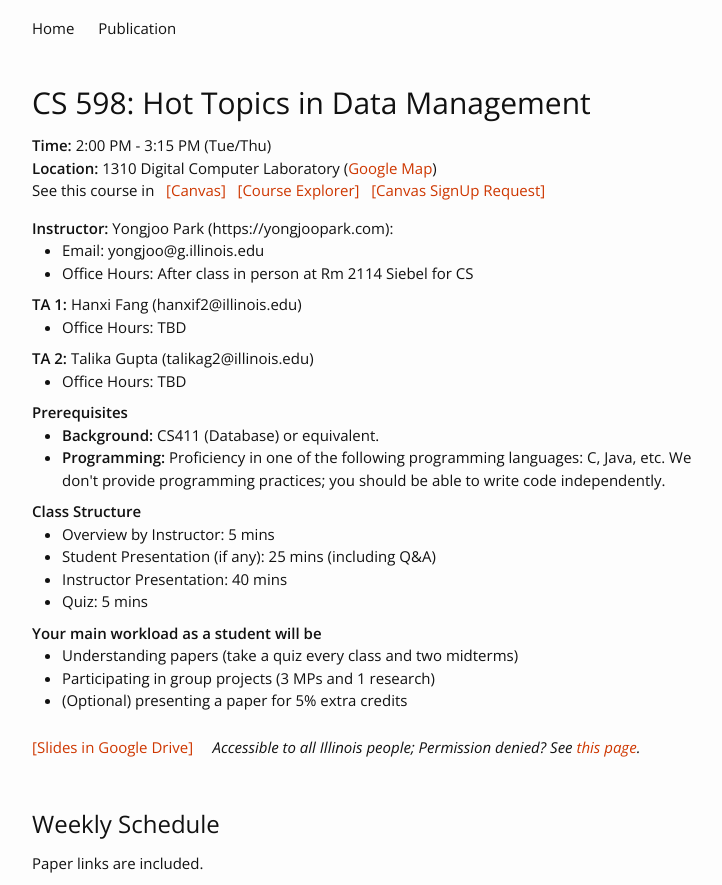
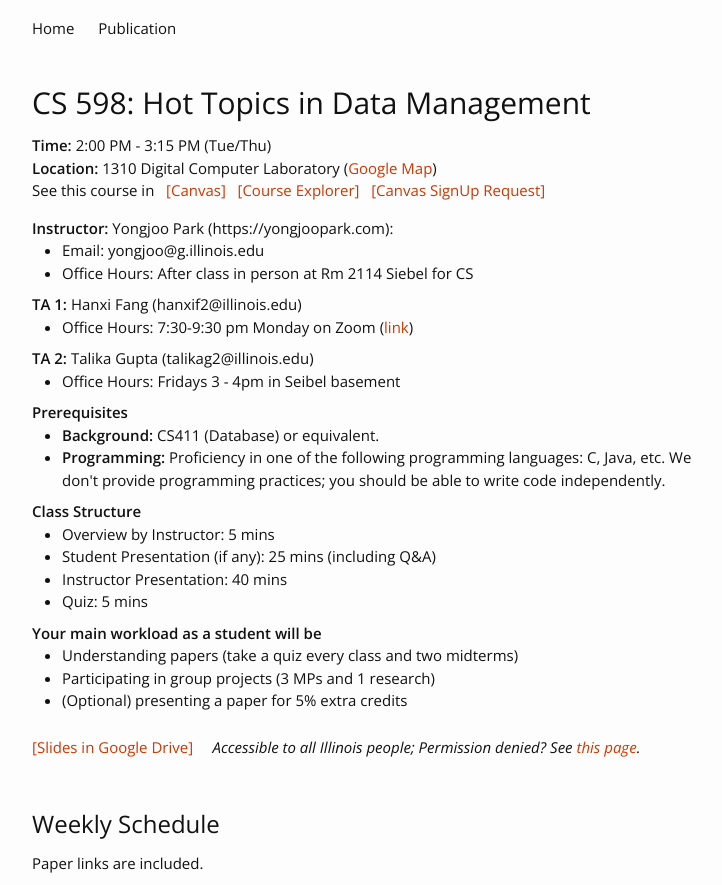
Before and after one commit to pyongjoo/pyongjoo.github.io, a Jekyll site: the page built from teaching/sp2025/cs598.md, in a window 1280 px wide and 900 px high, cut to the strip 0-885 px from the top of the window. Shown: the whole strip, without its empty margins (268-990 px from the left). Built offline with Jekyll 4.4.1, drawn with Linux system fonts in a browser that asks for light colours.

Commit message:
office hours updated

```diff
--- a/teaching/sp2025/cs598.md
+++ b/teaching/sp2025/cs598.md
@@ -18,12 +18,12 @@
 
 <p style="margin-top: -15px;"> <b>TA 1:</b> Hanxi Fang (hanxif2@illinois.edu)</p>
 <ul style="margin-top: -15px;">
-  <li>Office Hours: TBD</li>
+  <li>Office Hours: 7:30-9:30 pm Monday on Zoom (<a href="https://illinois.zoom.us/j/81073211112?pwd=xKJruB3IhXmjGeNFsLTVMtkwuBoejw.1">link</a>)</li>
 </ul>
 
 <p style="margin-top: -15px;"> <b>TA 2:</b> Talika Gupta (talikag2@illinois.edu) </p>
 <ul style="margin-top: -15px;">
-  <li>Office Hours: TBD</li>
+  <li>Office Hours: Fridays 3 - 4pm in Seibel basement</li>
 </ul>
 
 <p style="margin-top: -15px;"> <b> Prerequisites </b> </p>
```
